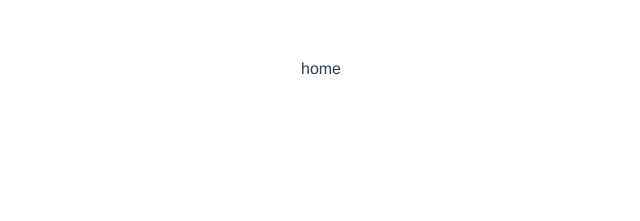
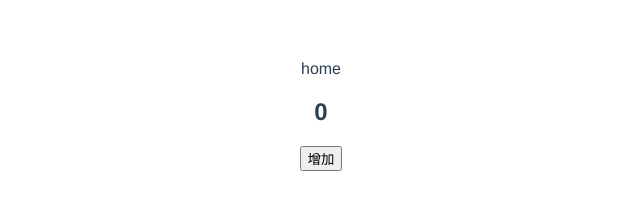
Before and after one commit to aoty101/shop-admin, a Vue app: page / in a window 1280 px wide. Shown: the top 221 px of the page, without its empty margins (319-959 px from the left). Built offline with nearby package versions, Linux system fonts and the light colour scheme.

Commit message:
feat: 引入pinia

```diff
--- /dev/null
+++ b/src/api/user.ts
@@ -0,0 +1 @@
+export const a = 123
--- a/src/main.ts
+++ b/src/main.ts
@@ -1,6 +1,9 @@
 import { createApp } from 'vue'
+import { createPinia } from 'pinia'
 import App from './App.vue'
 import router from './router/index'
+
 const app = createApp(App)
+app.use(createPinia())
 app.use(router)
 app.mount('#app')
--- /dev/null
+++ b/src/store/conter.ts
@@ -0,0 +1,15 @@
+import { defineStore } from 'pinia'
+
+export const useCounterStore = defineStore('conter', {
+  state: () => ({
+    count: 0
+  }),
+  getters: {
+    doubleCount: (state) => state.count * 2
+  },
+  actions: {
+    increment () {
+      this.count++
+    }
+  }
+})
--- a/src/views/home/index.vue
+++ b/src/views/home/index.vue
@@ -1,10 +1,23 @@
 <template>
   <div>
     home
+    <h2>{{ count }}</h2>
+    <button @click="counter.increment">
+      增加
+    </button>
   </div>
 </template>
 
 <script setup lang='ts'>
+import { useCounterStore } from '../../store/conter'
+import { storeToRefs } from 'pinia'
+import { a } from '@/api/user'
+const counter = useCounterStore()
+const { count } = storeToRefs(counter)
+// const changeCounter = () => {
+//   counter.counter++
+// }
+console.log(a)
 
 </script>
 
```
